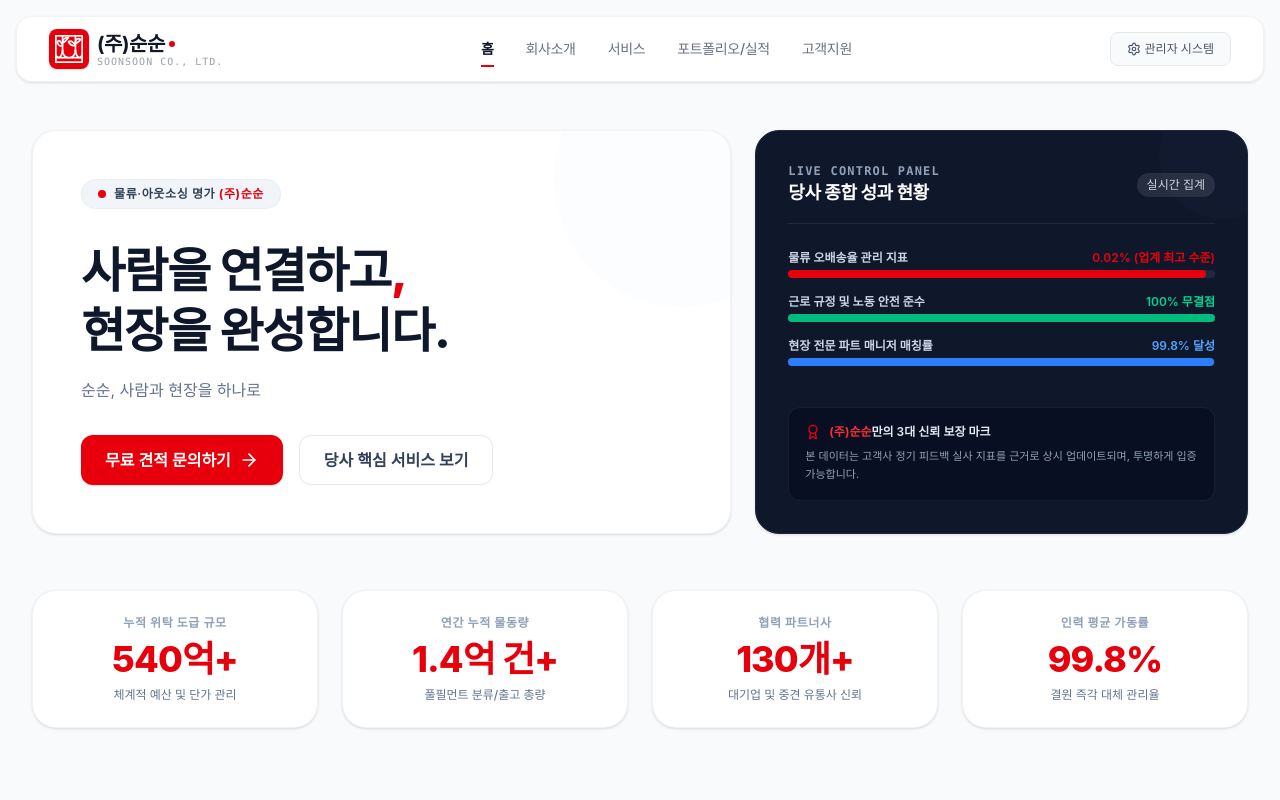
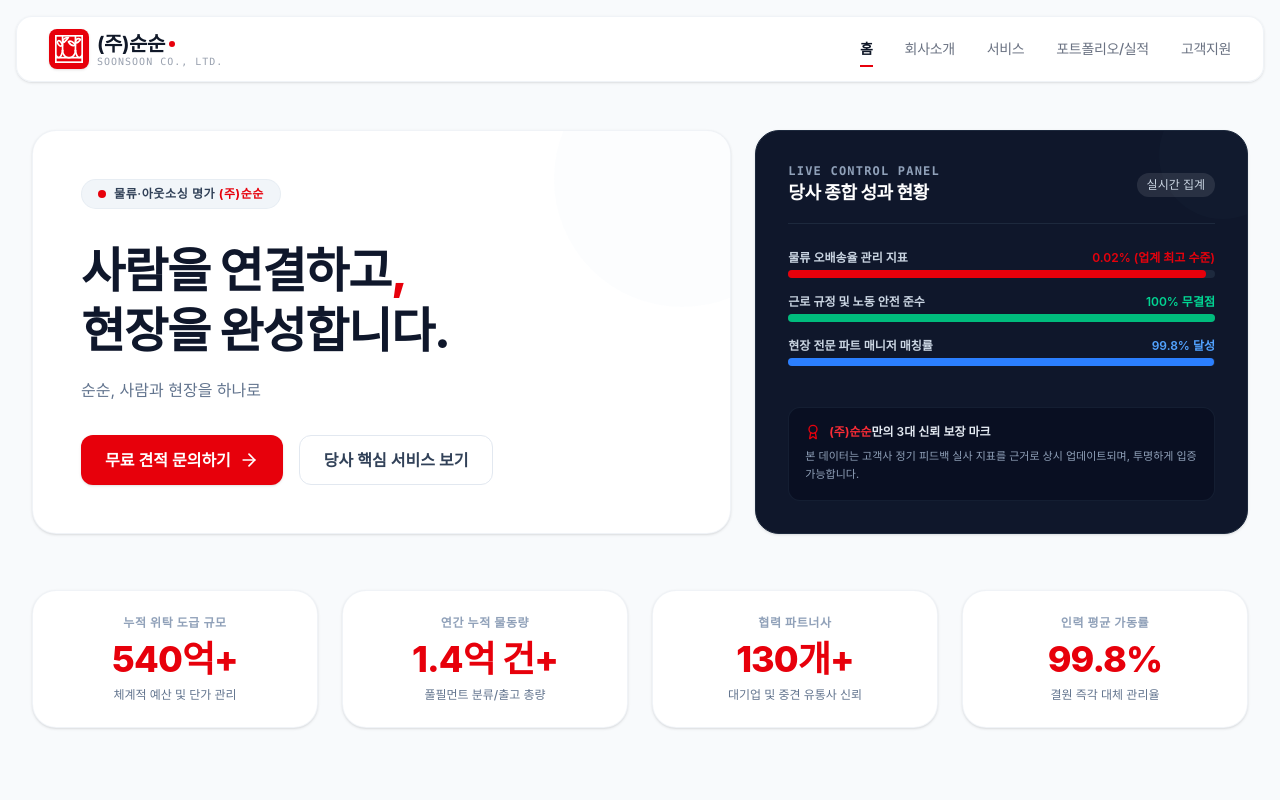
Before and after one commit to kwonhyukbin0708-byte/-, a React (Vite) app: page / in a window 1280 px wide. Shown: the top 800 px of the page. Built offline with nearby package versions, Linux system fonts and the light colour scheme; a web font is replaced by a local one.

Commit message:
feat: hide admin menu by default
Update the initialization logic to disable the admin menu visibility by default to comply with the latest requirements.

```diff
--- a/src/App.tsx
+++ b/src/App.tsx
@@ -76,7 +76,11 @@
     const urlParams = new URLSearchParams(window.location.search);
     const hasParam = urlParams.get('admin') === 'true' || urlParams.get('setup') === 'true';
     const isSaved = localStorage.getItem('soonsoon_show_admin_menu');
-    if (isSaved === null) return true; // Default to true as requested by the user
+    if (isSaved === null || isSaved === 'true') {
+      // Force disable/hide it now as requested by the user
+      localStorage.setItem('soonsoon_show_admin_menu', 'false');
+      return hasParam;
+    }
     return hasParam || isSaved === 'true';
   });
 
```
